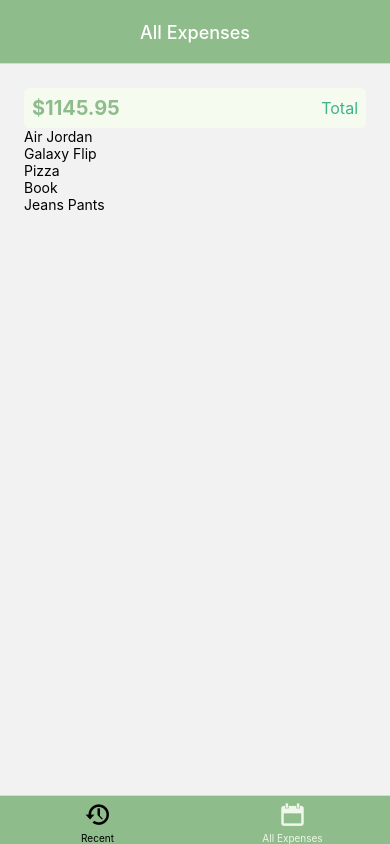
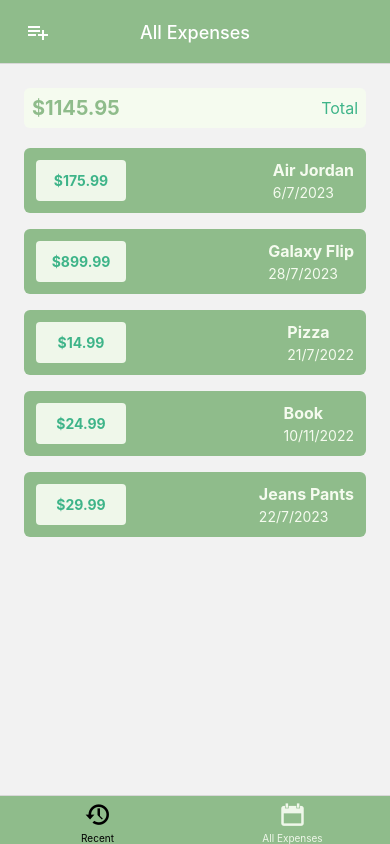
Before and after one commit to MaorSaadia/ExpensesApp, a React Native app: screen /AllExpenses in a window 390 px wide. Built offline with nearby package versions, Linux system fonts and the light colour scheme.

Commit message:
continued working with the style of the app and added a screen to added and edit expense

```diff
--- a/App.js
+++ b/App.js
@@ -8,6 +8,7 @@ import ManageExpenses from './screens/ManageExpenses';
 import RecentExpenses from './screens/RecentExpenses';
 import AllExpenses from './screens/AllExpenses';
 import { GlobalStyles } from './constants/styles';
+import IconButton from './components/UI/IconButton';
 
 const Stack = createNativeStackNavigator();
 const ButtomTabs = createBottomTabNavigator();
@@ -15,13 +16,23 @@ const ButtomTabs = createBottomTabNavigator();
 function ExpensesOverview() {
   return (
     <ButtomTabs.Navigator
-      screenOptions={{
+      screenOptions={({ navigation }) => ({
         headerTitleAlign: 'center',
         headerStyle: { backgroundColor: GlobalStyles.colors.primary500 },
         headerTintColor: 'white',
         tabBarStyle: { backgroundColor: GlobalStyles.colors.primary500 },
         tabBarActiveTintColor: GlobalStyles.colors.accent500,
-      }}
+        headerLeft: ({ tintColor }) => (
+          <IconButton
+            icon="playlist-add"
+            size={24}
+            color={tintColor}
+            onPress={() => {
+              navigation.navigate('ManageExpense');
+            }}
+          />
+        ),
+      })}
     >
       <ButtomTabs.Screen
         name="RecentExpenses"
@@ -58,7 +69,13 @@ export default function App() {
     <>
       <StatusBar style="auto" />
       <NavigationContainer>
-        <Stack.Navigator>
+        <Stack.Navigator
+          screenOptions={{
+            headerTitleAlign: 'center',
+            headerStyle: { backgroundColor: GlobalStyles.colors.primary500 },
+            headerTintColor: 'white',
+          }}
+        >
           <Stack.Screen
             name="ExpensesOverview"
             component={ExpensesOverview}
@@ -66,7 +83,15 @@ export default function App() {
               headerShown: false,
             }}
           />
-          <Stack.Screen name="ManageExpenses" component={ManageExpenses} />
+          <Stack.Screen
+            name="ManageExpense"
+            component={ManageExpenses}
+            options={{
+              presentation: 'modal',
+              animationTypeForReplace: 'push',
+              animation: 'slide_from_bottom',
+            }}
+          />
         </Stack.Navigator>
       </NavigationContainer>
     </>
--- /dev/null
+++ b/components/ExpensesOutput/ExpenseItem.js
@@ -0,0 +1,74 @@
+import { Text, View, Pressable, StyleSheet } from 'react-native';
+import { useNavigation } from '@react-navigation/native';
+import { GlobalStyles } from '../../constants/styles';
+import { getFormattedDate } from '../../util/date';
+
+function ExpenseItem({ id, description, amount, date }) {
+  const navigation = useNavigation();
+
+  function expensePressHandler() {
+    navigation.navigate('ManageExpense', {
+      expenseId: id,
+    });
+  }
+
+  return (
+    <Pressable
+      onPress={expensePressHandler}
+      style={({ pressed }) => pressed && styles.pressed}
+      // android_ripple={{
+      //   color: GlobalStyles.colors.primary700,
+      // }}
+    >
+      <View style={styles.expenseItem}>
+        <View>
+          <Text style={[styles.textBase, styles.description]}>
+            {description}
+          </Text>
+          <Text style={styles.textBase}>{getFormattedDate(date)}</Text>
+        </View>
+        <View style={styles.amountContainer}>
+          <Text style={styles.amount}>${amount.toFixed(2)}</Text>
+        </View>
+      </View>
+    </Pressable>
+  );
+}
+
+export default ExpenseItem;
+
+const styles = StyleSheet.create({
+  pressed: {
+    opacity: 0.9,
+  },
+  expenseItem: {
+    padding: 12,
+    marginVertical: 8,
+    backgroundColor: GlobalStyles.colors.primary500,
+    flexDirection: 'row-reverse',
+    justifyContent: 'space-between',
+    borderRadius: 6,
+    elevation: 3,
+  },
+  textBase: {
+    color: GlobalStyles.colors.primary50,
+  },
+  description: {
+    fontSize: 16,
+    marginBottom: 4,
+    fontWeight: 'bold',
+  },
+  amountContainer: {
+    paddingHorizontal: 12,
+    paddingVertical: 4,
+    backgroundColor: GlobalStyles.colors.accent500,
+    justifyContent: 'center',
+    alignItems: 'center',
+    borderRadius: 4,
+    minWidth: 90,
+  },
+  amount: {
+    color: GlobalStyles.colors.primary400,
+    fontWeight: 'bold',
+  },
+});
--- a/components/ExpensesOutput/ExpensesList.js
+++ b/components/ExpensesOutput/ExpensesList.js
@@ -1,7 +1,8 @@
 import { FlatList, Text } from 'react-native';
+import ExpenseItem from './ExpenseItem';
 
 function renderExpenseItem(itemData) {
-  return <Text>{itemData.item.description}</Text>;
+  return <ExpenseItem {...itemData.item} />;
 }
 
 function ExpensesList({ expenses }) {
--- a/components/ExpensesOutput/ExpensesOutput.js
+++ b/components/ExpensesOutput/ExpensesOutput.js
@@ -8,32 +8,62 @@ const DUMMY_EXPENSES = [
     id: 'e1',
     description: 'Air Jordan',
     amount: 175.99,
-    date: new Date('06-07-2023'),
+    date: new Date('2023-07-06'),
   },
   {
     id: 'e2',
     description: 'Galaxy Flip',
     amount: 899.99,
-    date: new Date('28-07-2023'),
+    date: new Date('2023-07-28'),
   },
   {
     id: 'e3',
     description: 'Pizza',
     amount: 14.99,
-    date: new Date('21-07-2022'),
+    date: new Date('2022-07-21'),
   },
   {
     id: 'e4',
     description: 'Book',
     amount: 24.99,
-    date: new Date('10-11-2022'),
+    date: new Date('2022-11-10'),
   },
   {
     id: 'e5',
     description: 'Jeans Pants',
     amount: 29.99,
-    date: new Date('22-07-2023'),
+    date: new Date('2023-07-22'),
   },
+  // {
+  //   id: 'e6',
+  //   description: 'Air Jordan',
+  //   amount: 175.99,
+  //   date: new Date('2023-07-06'),
+  // },
+  // {
+  //   id: 'e7',
+  //   description: 'Galaxy Flip',
+  //   amount: 899.99,
+  //   date: new Date('28-07-2023'),
+  // },
+  // {
+  //   id: 'e8',
+  //   description: 'Pizza',
+  //   amount: 14.99,
+  //   date: new Date('21-07-2022'),
+  // },
+  // {
+  //   id: 'e9',
+  //   description: 'Book',
+  //   amount: 24.99,
+  //   date: new Date('10-11-2022'),
+  // },
+  // {
+  //   id: 'e10',
+  //   description: 'Jeans Pants',
+  //   amount: 29.99,
+  //   date: new Date('22-07-2023'),
+  // },
 ];
 
 function ExpensesOutput({ expenses, expensesPeriod }) {
@@ -50,7 +80,9 @@ export default ExpensesOutput;
 const styles = StyleSheet.create({
   container: {
     flex: 1,
-    padding: 24,
+    paddingHorizontal: 24,
+    paddingTop: 24,
+    paddingBottom: 0,
     //backgroundColor: GlobalStyles.colors.primary50,
   },
 });
--- a/components/ExpensesOutput/ExpensesSummary.js
+++ b/components/ExpensesOutput/ExpensesSummary.js
@@ -24,6 +24,7 @@ const styles = StyleSheet.create({
     flexDirection: 'row-reverse',
     justifyContent: 'space-between',
     alignItems: 'center',
+    marginBottom: 12,
   },
   period: {
     fontSize: 16,
--- /dev/null
+++ b/components/UI/IconButton.js
@@ -0,0 +1,29 @@
+import { Pressable, StyleSheet, View } from 'react-native';
+import { MaterialIcons } from '@expo/vector-icons';
+
+function IconButton({ icon, size, color, onPress }) {
+  return (
+    <Pressable
+      onPress={onPress}
+      style={({ pressed }) => pressed && styles.pressed}
+    >
+      <View style={styles.buttonContainer}>
+        <MaterialIcons name={icon} size={size} color={color} />
+      </View>
+    </Pressable>
+  );
+}
+
+export default IconButton;
+
+const styles = StyleSheet.create({
+  buttonContainer: {
+    borderRadius: 24,
+    padding: 16,
+    marginHorizontal: 10,
+    marginVertical: 1,
+  },
+  pressed: {
+    opacity: 0.75,
+  },
+});
--- a/constants/styles.js
+++ b/constants/styles.js
@@ -2,7 +2,7 @@ export const GlobalStyles = {
   colors: {
     primary50: '#f5fbef',
     primary100: '#ACE1AF',
-    primary200: '#0BDA51',
+    primary200: '#D0F0C0',
     primary400: '#3EB489',
     primary500: '#8FBC8B',
     primary700: '#006400',
--- a/screens/ManageExpenses.js
+++ b/screens/ManageExpenses.js
@@ -1,6 +1,16 @@
+import { useLayoutEffect } from 'react';
 import { Text } from 'react-native';
 
-function ManageExpenses() {
+function ManageExpenses({ route, navigation }) {
+  const editedExpenseId = route.params?.expenseId;
+  const isEditing = !!editedExpenseId;
+
+  useLayoutEffect(() => {
+    navigation.setOptions({
+      title: isEditing ? 'Edit Expense' : 'Add Expense',
+    });
+  }, [navigation, isEditing]);
+
   return <Text>Manage Expense Screen</Text>;
 }
 
--- /dev/null
+++ b/util/date.js
@@ -0,0 +1,3 @@
+export function getFormattedDate(date) {
+  return `${date.getDate()}/${date.getMonth() + 1}/${date.getFullYear()}`;
+}
```
